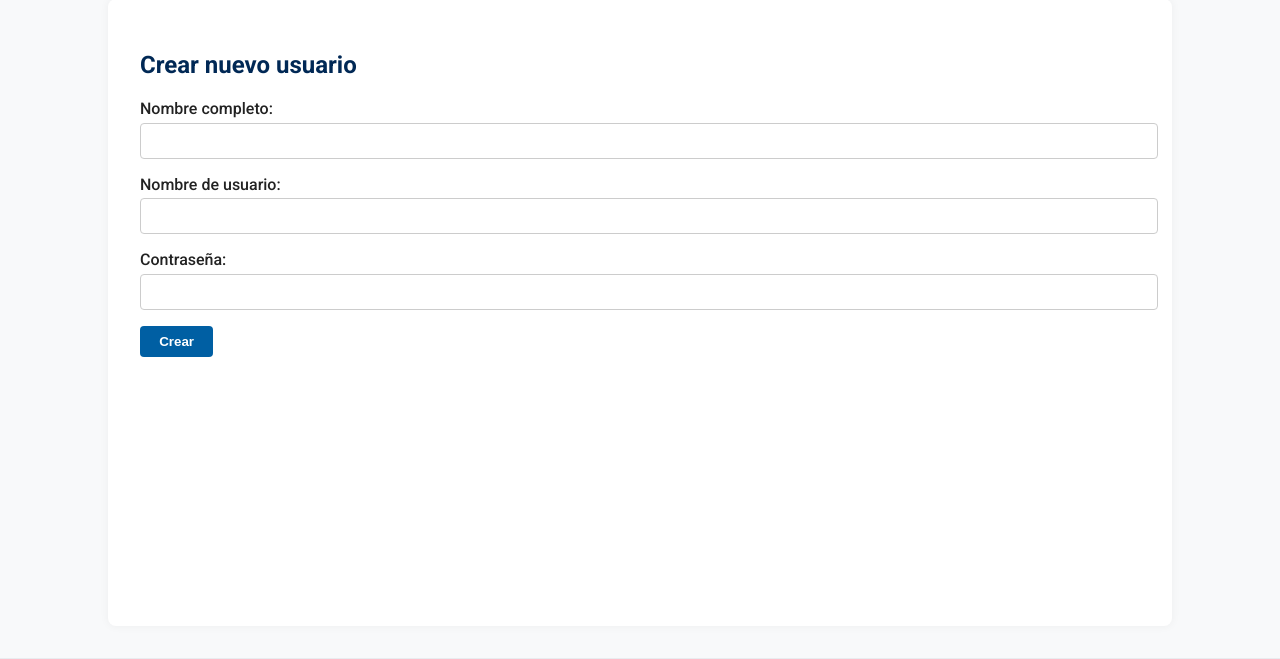
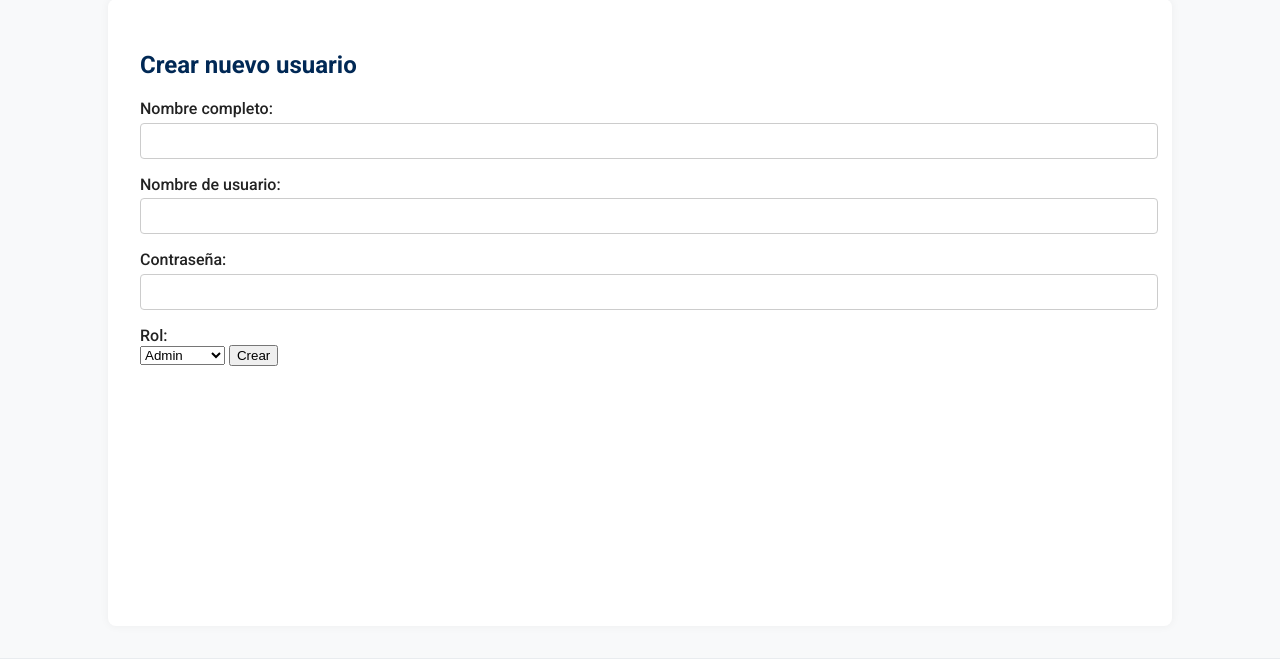
Before and after one commit to Hector-venero/Historias-clinicas-en-blockchain, a Flask app: page /crear_usuario in a window 1280 px wide. Shown: the part 93-752 px from the top of the page. Run offline with Flask 3, Linux system fonts and the light colour scheme; a user stored in the database is signed in; data comes from the database, SQL or seed files in the repository; data that the repository does not hold is empty.

Commit message:
Agrega sistema de roles de usuario y control de permisos por rol

```diff
--- a/app/__init__.py
+++ b/app/__init__.py
@@ -5,10 +5,13 @@ import json
 from flask_login import LoginManager
 from .auth import Usuario
 from .database import get_connection
+from datetime import timedelta
 
 app = Flask(__name__)
 app.secret_key = '2908'
 app.jinja_env.filters['from_json'] = json.loads
+app.permanent_session_lifetime = timedelta(hours=1)
+
 
 login_manager = LoginManager()
 login_manager.init_app(app)
@@ -22,7 +25,7 @@ def load_user(user_id):
     data = cursor.fetchone()
     conn.close()
     if data:
-        return Usuario(data['id'], data['nombre'], data['username'], data['password_hash'])
+        return Usuario(data['id'], data['nombre'], data['username'], data['password_hash'], data['rol'])
     return None
 
 # Importa las rutas para que se registren en la app
--- a/app/auth.py
+++ b/app/auth.py
@@ -3,11 +3,12 @@ from werkzeug.security import check_password_hash
 from .database import get_connection
 
 class Usuario(UserMixin):
-    def __init__(self, id, nombre, username, password_hash):
+    def __init__(self, id, nombre, username, password_hash, rol):
         self.id = id
         self.nombre = nombre
         self.username = username
         self.password_hash = password_hash
+        self.rol = rol
 
     @staticmethod
     def obtener_por_username(username):
@@ -18,7 +19,13 @@ class Usuario(UserMixin):
         conn.close()
 
         if data:
-            return Usuario(data['id'], data['nombre'], data['username'], data['password_hash'])
+            return Usuario(
+                data['id'],
+                data['nombre'],
+                data['username'],
+                data['password_hash'],
+                data['rol']
+            )
         return None
 
     def verificar_password(self, password):
--- a/app/routes.py
+++ b/app/routes.py
@@ -11,7 +11,8 @@ from werkzeug.security import generate_password_hash
 from io import BytesIO
 from reportlab.lib.pagesizes import letter
 from reportlab.pdfgen import canvas
-
+from .utils.permisos import requiere_rol
+from flask import session
 
 @app.route('/login', methods=['GET', 'POST'])
 def login():
@@ -22,6 +23,7 @@ def login():
 
         if user and user.verificar_password(password):
             login_user(user)
+            session.permanent = True
             return redirect(url_for('index'))
         return render_template('login.html', error='Credenciales incorrectas')
 
@@ -67,6 +69,7 @@ def resultados():
 
 @app.route('/crear_usuario', methods=['GET', 'POST'])
 @login_required
+@requiere_rol('Admin', 'Doctor')
 def crear_usuario():
     mensaje = None
     error = None
@@ -75,12 +78,15 @@ def crear_usuario():
         nombre = request.form['nombre'].strip()
         username = request.form['username'].strip()
         password = request.form['password']
+        rol = request.form.get('rol')  # Nuevo campo requerido
 
         # Validar campos vacíos
-        if not nombre or not username or not password:
+        if not nombre or not username or not password or not rol:
             error = "Todos los campos son obligatorios."
         elif len(password) < 4:
             error = "La contraseña debe tener al menos 4 caracteres."
+        elif rol not in ['Admin', 'Doctor', 'Enfermero', 'Tecnico']:
+            error = "Rol inválido."
         else:
             conn = get_connection()
             cursor = conn.cursor(dictionary=True)
@@ -92,17 +98,16 @@ def crear_usuario():
             else:
                 password_hash = generate_password_hash(password)
                 cursor.execute("""
-                    INSERT INTO usuarios (nombre, username, password_hash)
-                    VALUES (%s, %s, %s)
-                """, (nombre, username, password_hash))
+                    INSERT INTO usuarios (nombre, username, password_hash, rol)
+                    VALUES (%s, %s, %s, %s)
+                """, (nombre, username, password_hash, rol))
                 conn.commit()
-                mensaje = f"✅ Usuario '{username}' creado con éxito."
+                mensaje = f"✅ Usuario '{username}' creado con éxito como {rol}."
 
             cursor.close()
             conn.close()
 
     return render_template('crear_usuario.html', mensaje=mensaje, error=error)
-
 
 @app.route('/paciente/<int:paciente_id>')
 @login_required
@@ -127,6 +132,7 @@ def ver_paciente(paciente_id):
 
 @app.route('/guardar', methods=['POST'])
 @login_required
+@requiere_rol('Admin', 'Doctor', 'Enfermero', 'Tecnico')
 def guardar():
     print("📍 Entrando a guardar()")
     dni = request.form['dni']
@@ -184,6 +190,8 @@ def guardar():
     return redirect(url_for('index'))
 
 @app.route('/historia/<int:id>')
+@login_required
+@requiere_rol('Admin', 'Doctor', 'Enfermero', 'Tecnico')
 def mostrar_historia(id):
     conn = get_connection()
     cursor = conn.cursor(dictionary=True)
@@ -194,9 +202,18 @@ def mostrar_historia(id):
     if not historia:
         return "Historia no encontrada", 404
 
+    # Restricción para Enfermero
+    if current_user.rol == 'Enfermero':
+        fecha_limite = datetime.now() - timedelta(days=30)
+        if historia['fecha'] < fecha_limite.strftime('%Y-%m-%d %H:%M:%S'):
+            abort(403)
+
+    # Restricción para Técnico (solo puede ver lo que creó)
+    if current_user.rol == 'Tecnico' and historia['usuario_id'] != current_user.id:
+        abort(403)
+
     cursor.execute("SELECT * FROM pacientes WHERE id = %s", (historia['paciente_id'],))
     paciente = cursor.fetchone()
-
     conn.close()
 
     historia['valida'] = validar_integridad(
@@ -205,7 +222,6 @@ def mostrar_historia(id):
     )
 
     return render_template("historia.html", historia=historia, paciente=paciente, es_valida=historia['valida'])
-
 
 @app.route('/historias/<dni>')
 @login_required
--- a/app/templates/crear_usuario.html
+++ b/app/templates/crear_usuario.html
@@ -1,21 +1,34 @@
 {% extends 'layout.html' %}
-{% block title %}Crear Usuario{% endblock %}
+{% block title %}Crear nuevo usuario{% endblock %}
+
 {% block content %}
 <h2>Crear nuevo usuario</h2>
-<form method="POST">
+
+{% if error %}
+    <p style="color: red;">{{ error }}</p>
+{% endif %}
+{% if mensaje %}
+    <p style="color: green;">{{ mensaje }}</p>
+{% endif %}
+
+<form method="post">
     <label for="nombre">Nombre completo:</label>
-    <input type="text" name="nombre" required>
+    <input type="text" id="nombre" name="nombre" required>
+
     <label for="username">Nombre de usuario:</label>
-    <input type="text" name="username" required>
+    <input type="text" id="username" name="username" required>
+
     <label for="password">Contraseña:</label>
-    <input type="password" name="password" required>
-    <input type="submit" value="Crear">
+    <input type="password" id="password" name="password" required>
+
+    <label for="rol">Rol:</label>
+    <select id="rol" name="rol" required>
+        <option value="Admin">Admin</option>
+        <option value="Doctor">Doctor</option>
+        <option value="Enfermero">Enfermero</option>
+        <option value="Tecnico">Técnico</option>
+    </select>
+
+    <button type="submit">Crear</button>
 </form>
-
-{% if mensaje %}
-    <p style="color: green; margin-top: 1rem;">{{ mensaje }}</p>
-{% endif %}
-{% if error %}
-    <p style="color: red; margin-top: 1rem;">{{ error }}</p>
-{% endif %}
 {% endblock %}
--- /dev/null
+++ b/app/utils/permisos.py
@@ -0,0 +1,13 @@
+from flask import abort
+from flask_login import current_user
+from functools import wraps
+
+def requiere_rol(*roles):
+    def wrapper(f):
+        @wraps(f)
+        def decorated(*args, **kwargs):
+            if current_user.rol not in roles:
+                abort(403)
+            return f(*args, **kwargs)
+        return decorated
+    return wrapper
```
Also changed, not shown: 1 other file.
